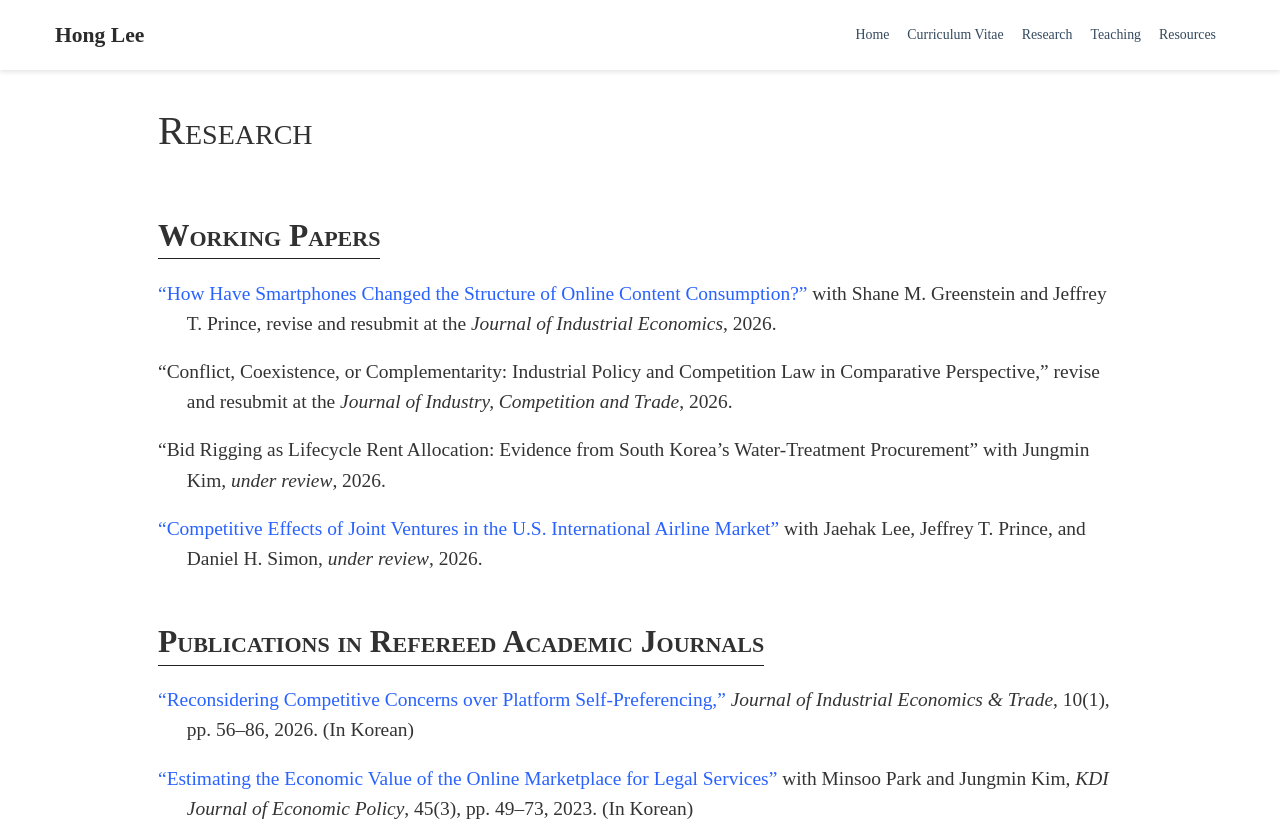
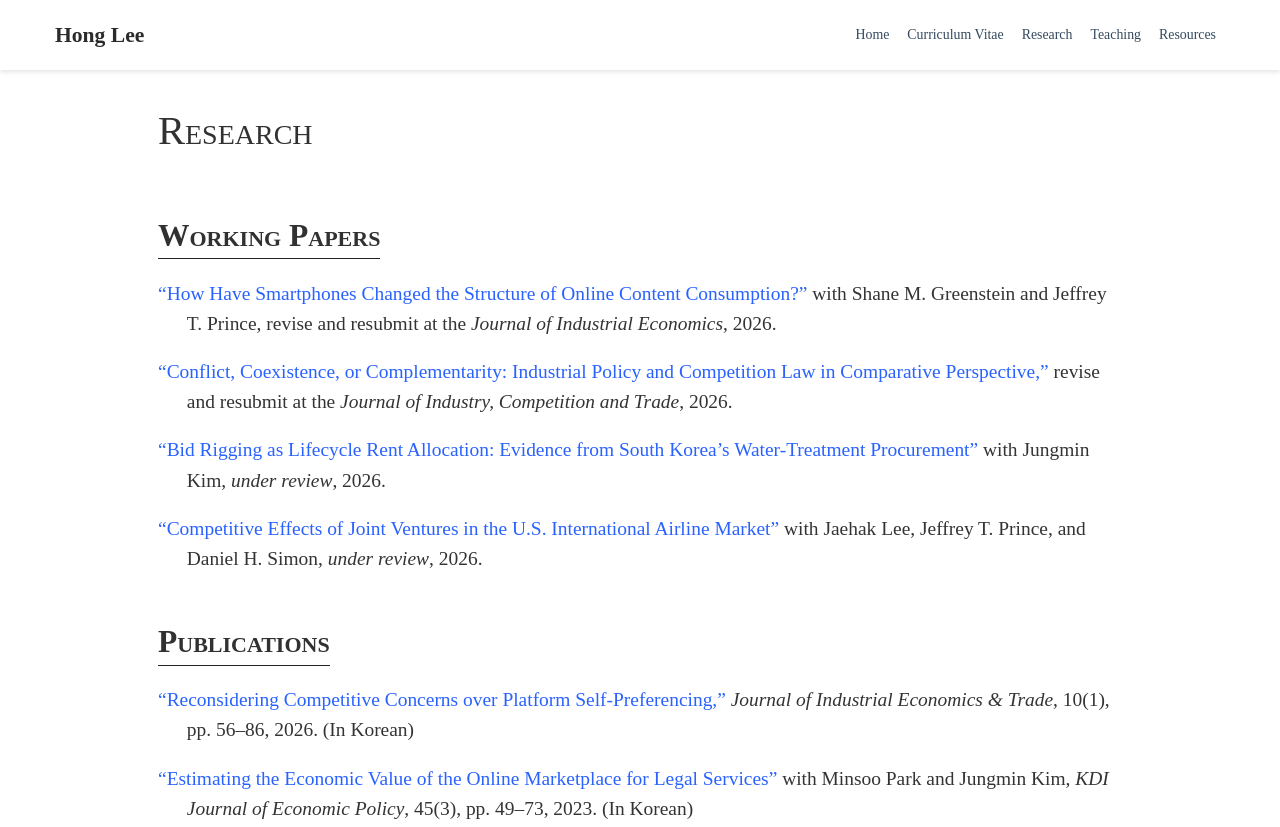
Before and after one commit to honglee-econ/honglee-econ.github.io, a plain HTML site: page research/index.html in a window 1280 px wide. Shown: the top 827 px of the page. Drawn offline with nearby package versions, Linux system fonts and the light colour scheme; some packages are replaced by stand-ins of ours; some icons are missing.

Commit message:
Link SSRN pages for two working papers; shorten Publications heading

```diff
--- a/research/index.html
+++ b/research/index.html
@@ -439,15 +439,23 @@
       </li>
 
       <li>
-        &ldquo;Conflict, Coexistence, or Complementarity:
-        Industrial Policy and Competition Law in Comparative Perspective,&rdquo;
+        <a href="https://papers.ssrn.com/sol3/papers.cfm?abstract_id=7172178"
+          target="_blank"
+          rel="noopener noreferrer">
+          &ldquo;Conflict, Coexistence, or Complementarity:
+          Industrial Policy and Competition Law in Comparative Perspective,&rdquo;
+        </a>
         revise and resubmit at the
         <em>Journal of Industry, Competition and Trade</em>, 2026.
       </li>
 
       <li>
-        &ldquo;Bid Rigging as Lifecycle Rent Allocation:
-        Evidence from South Korea&rsquo;s Water-Treatment Procurement&rdquo;
+        <a href="https://papers.ssrn.com/sol3/papers.cfm?abstract_id=7172198"
+          target="_blank"
+          rel="noopener noreferrer">
+          &ldquo;Bid Rigging as Lifecycle Rent Allocation:
+          Evidence from South Korea&rsquo;s Water-Treatment Procurement&rdquo;
+        </a>
         with Jungmin Kim, <em>under review</em>, 2026.
       </li>
 
@@ -467,7 +475,7 @@
 
 
   <section class="research-section">
-    <h2>Publications in Refereed Academic Journals</h2>
+    <h2>Publications</h2>
 
     <ul class="research-list">
 
```
